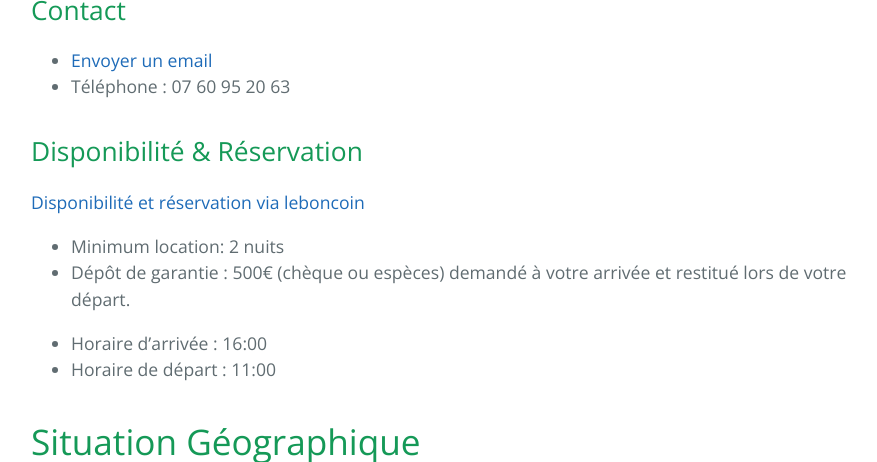
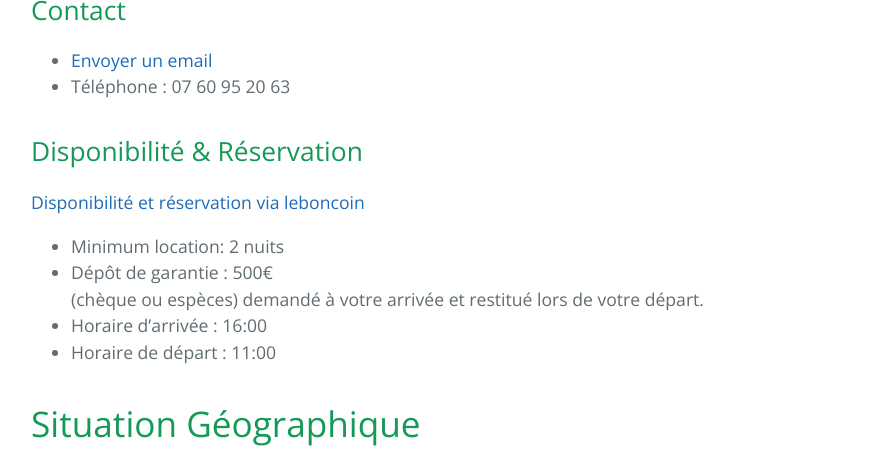
Before and after one commit to saulge/location, a Jekyll site: the page built from index.md, in a window 1280 px wide and 900 px high, scrolled down 2282 px, cut to the strip 0-462 px from the top of the window. Shown: the whole strip, without its empty margins (193-1070 px from the left). Built offline with Jekyll 4.4.1, drawn with Linux system fonts in a browser that asks for light colours; our own code applies the rules of GitHub Pages for plain Markdown files.

```diff
--- a/index.md
+++ b/index.md
@@ -80,8 +80,8 @@ Délai de réponse: Moins d'une heure.
 <a href="https://www.leboncoin.fr/offre/locations_gites/1790931568/">Disponibilité et réservation via leboncoin</a>
 
 * Minimum location: 2 nuits
-* Dépôt de garantie : 500€ (chèque ou espèces) demandé à votre arrivée et restitué lors de votre départ.
-
+* Dépôt de garantie : 500€<br>
+  (chèque ou espèces) demandé à votre arrivée et restitué lors de votre départ.
 * Horaire d'arrivée : 16:00
 * Horaire de départ : 11:00
 
```
